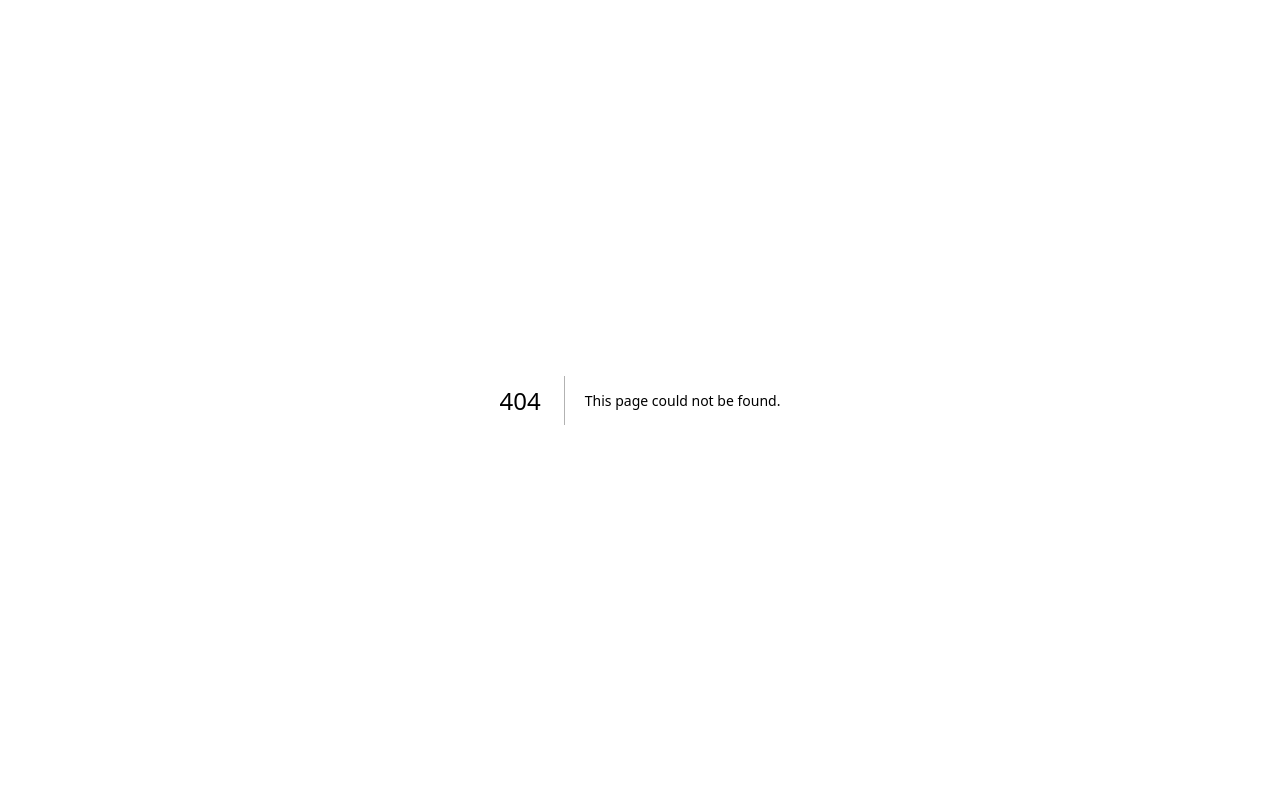
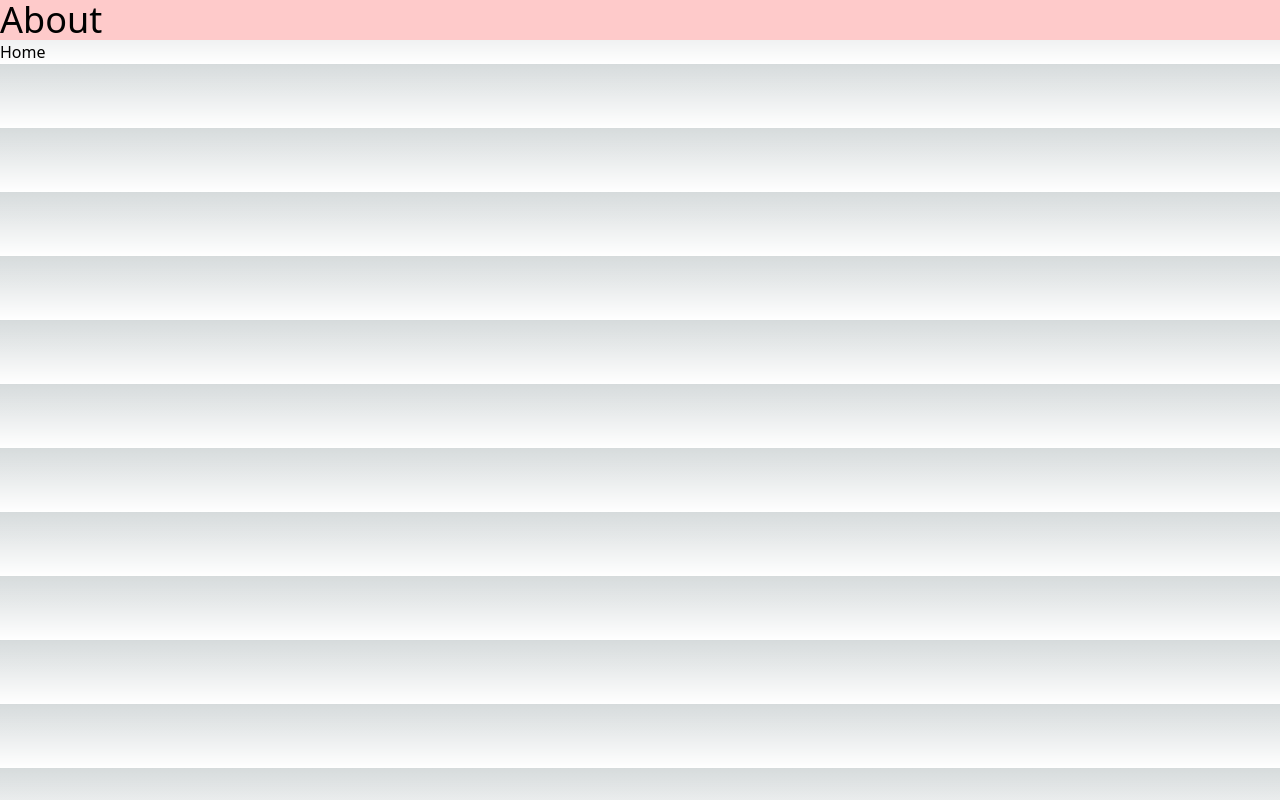
Before and after one commit to gemdevelopers/cricketchautari, a Next.js app: page /about in a window 1280 px wide. Before the commit this address had no page. Built offline with nearby package versions, Linux system fonts and the light colour scheme.

Commit message:
Initial files setup

```diff
--- /dev/null
+++ b/src/pages/about.js
@@ -0,0 +1,12 @@
+import Link from 'next/link'
+import react from 'react'
+
+const about = () => {
+  return (
+    <div>
+      <h1 className="text-4xl bg-red-200">About</h1>
+      <Link href="/">Home</Link>
+    </div>
+  )
+}
+export default about
```
Also changed, not shown: 1 other file (tests, documents, lock files or other folders).
